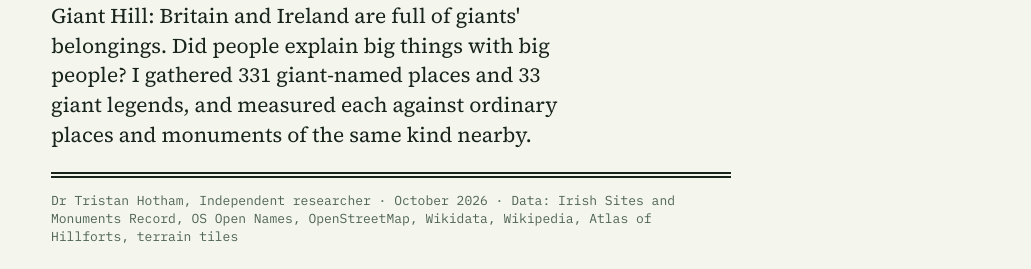
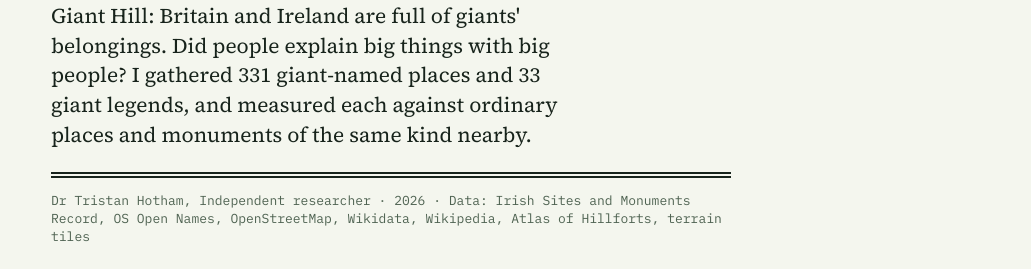
Before and after one commit to Tristan-Hotham/giants, a plain HTML site: page index.html in a window 1280 px wide. Shown: the part 406-675 px from the top of the page, without its empty margins (249-1280 px from the left). Drawn offline with nearby package versions, Linux system fonts and the light colour scheme.

Commit message:
Data-led positioning; year-only byline

```diff
--- a/index.html
+++ b/index.html
@@ -127,7 +127,7 @@ code{font:400 .85em var(--mono)}
   <svg class="mark" viewBox="0 0 120 140" aria-hidden="true"><path d="M0 132 Q60 96 120 132 V140 H0Z" fill="var(--turf)" opacity=".85"/><g fill="none" stroke="var(--hot)" stroke-width="5" stroke-linecap="round" stroke-linejoin="round"><circle cx="60" cy="18" r="10"/><path d="M60 28v46M60 40 34 58M60 40l26 10M86 50V14M60 74l-16 44M60 74l16 44"/><path d="M82 14c4-4 8 2 4 6"/></g></svg>
   <p class="dek">Giant's Grave, Giant's Chair, Giant's Causeway, Giant Hill: Britain and Ireland are full of giants' belongings. Did people explain big things with big people? I gathered 331 giant-named places and 33 giant legends, and measured each against ordinary places and monuments of the same kind nearby.</p>
 </header>
-<div class="byline">Dr Tristan Hotham, Independent researcher · October 2026 · Data: Irish Sites and Monuments Record, OS Open Names, OpenStreetMap, Wikidata, Wikipedia, Atlas of Hillforts, terrain tiles</div>
+<div class="byline">Dr Tristan Hotham, Independent researcher · 2026 · Data: Irish Sites and Monuments Record, OS Open Names, OpenStreetMap, Wikidata, Wikipedia, Atlas of Hillforts, terrain tiles</div>
 
 <div class="stats">
   <div><b>331</b><span>places in Britain and Ireland named for a giant, in English, Gaelic or Welsh</span></div>
```
